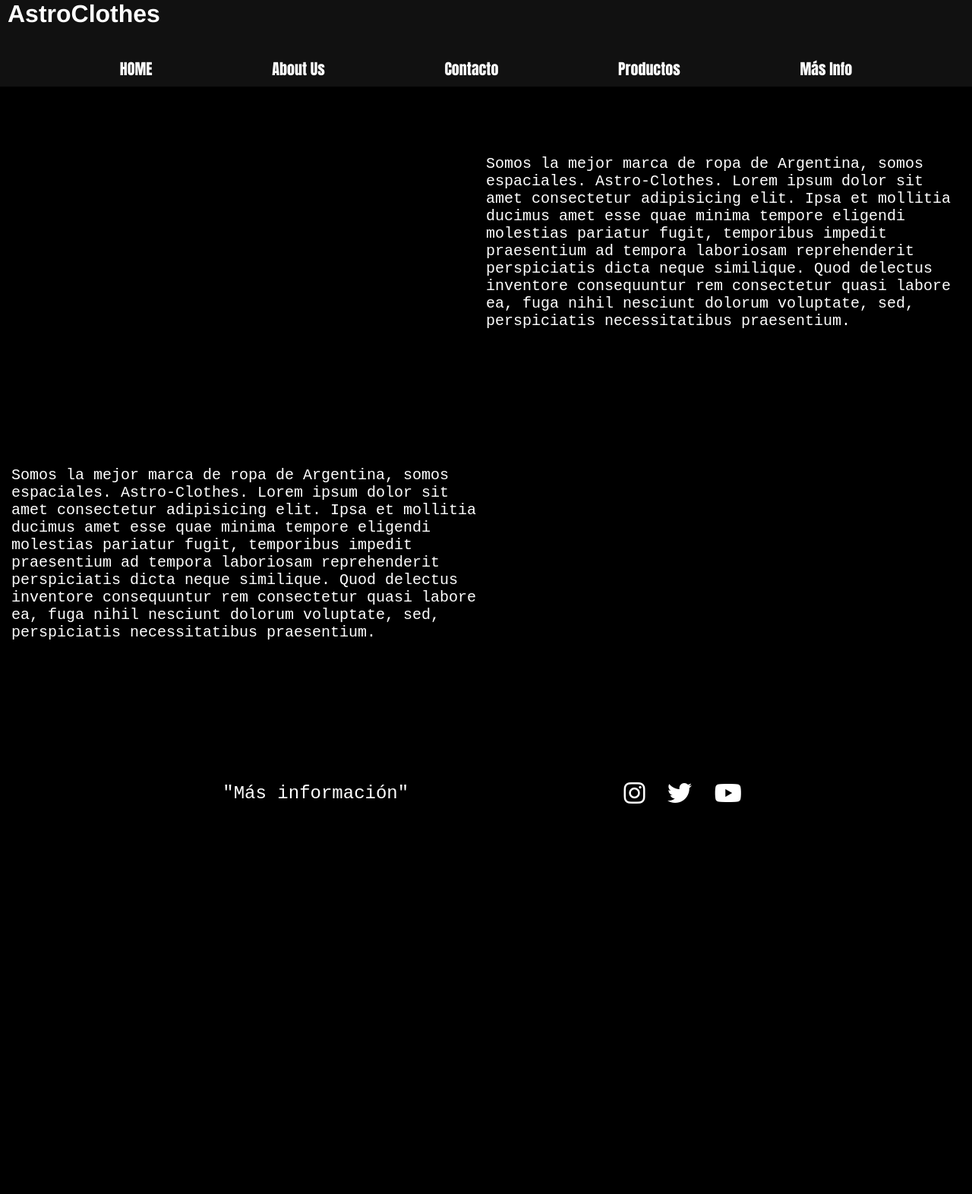
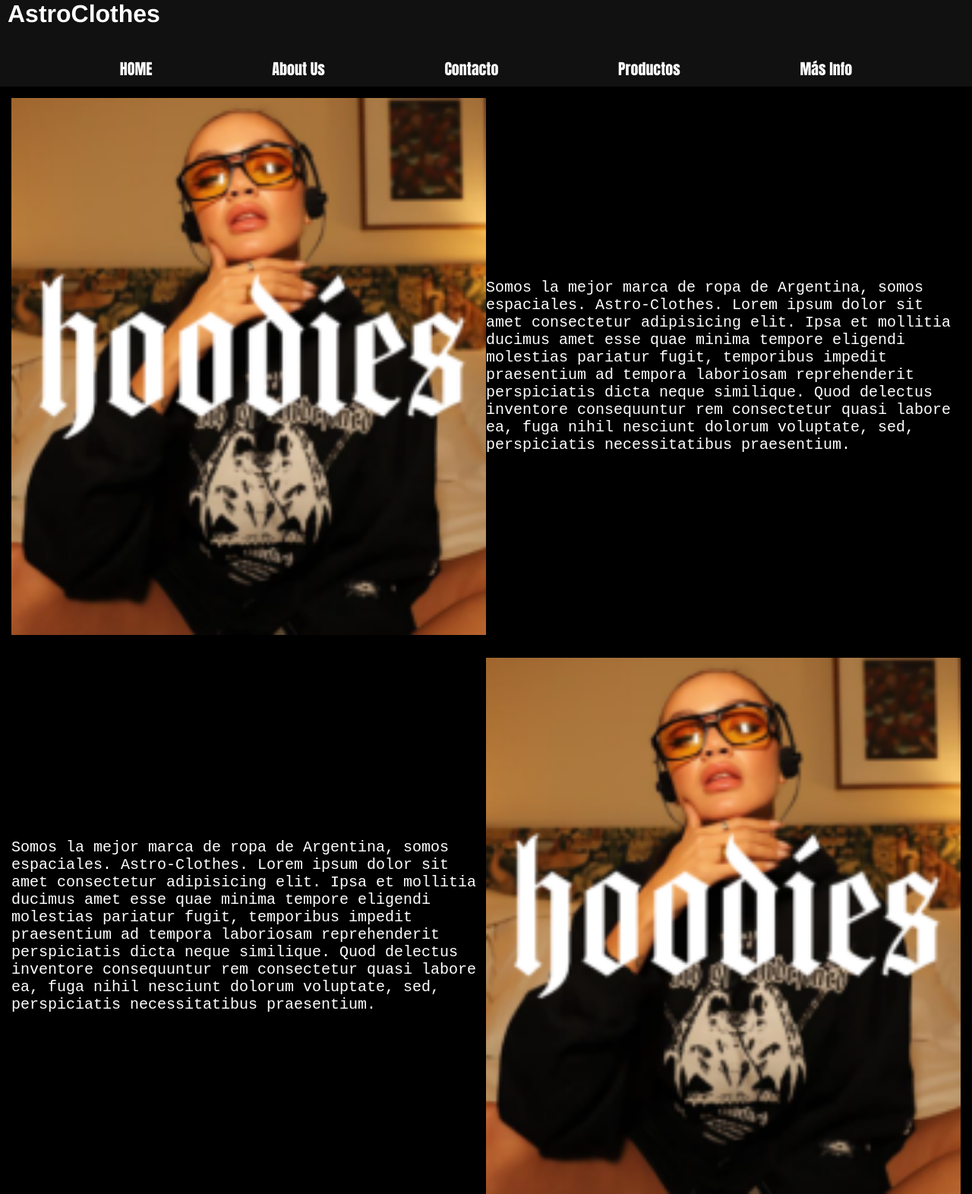
Before and after one commit to diamentian/AstroClothes, a plain HTML site: page index.html in a window 1280 px wide. Shown: the top 1572 px of the page at 76% size. Before the commit the page ends 1164 px from the top, so only its background shows below. Drawn offline with Linux system fonts and the light colour scheme; the site is published under a folder, as on GitHub Pages, so addresses that start at the root find nothing.

Commit message:
Linkeo de rutas bien

```diff
--- a/index.html
+++ b/index.html
@@ -35,7 +35,7 @@
     </header>
     <section class="boxsection">
         <div class="sectHome">
-            <img src="/imagenes/HOODIES.PNG" alt="">
+            <img src="imagenes/HOODIES.PNG" alt="">
             <p class="letrablanca letrasection">
                 Somos la mejor marca de ropa de Argentina, somos espaciales. Astro-Clothes. Lorem ipsum dolor sit amet
                 consectetur adipisicing elit. Ipsa et mollitia ducimus amet esse quae minima tempore eligendi molestias
@@ -52,7 +52,7 @@
                 similique. Quod delectus inventore consequuntur rem consectetur quasi labore ea, fuga nihil nesciunt dolorum
                 voluptate, sed, perspiciatis necessitatibus praesentium.
             </p>
-            <img src="/imagenes/HOODIES.PNG" alt="">
+            <img src="imagenes/HOODIES.PNG" alt="">
         </div>
     </section>
 
```
Also changed, not shown: pages/subpages/pantalones.html (+1 -1 lines), pages/subpages/remeras.html (+1 -1 lines).
